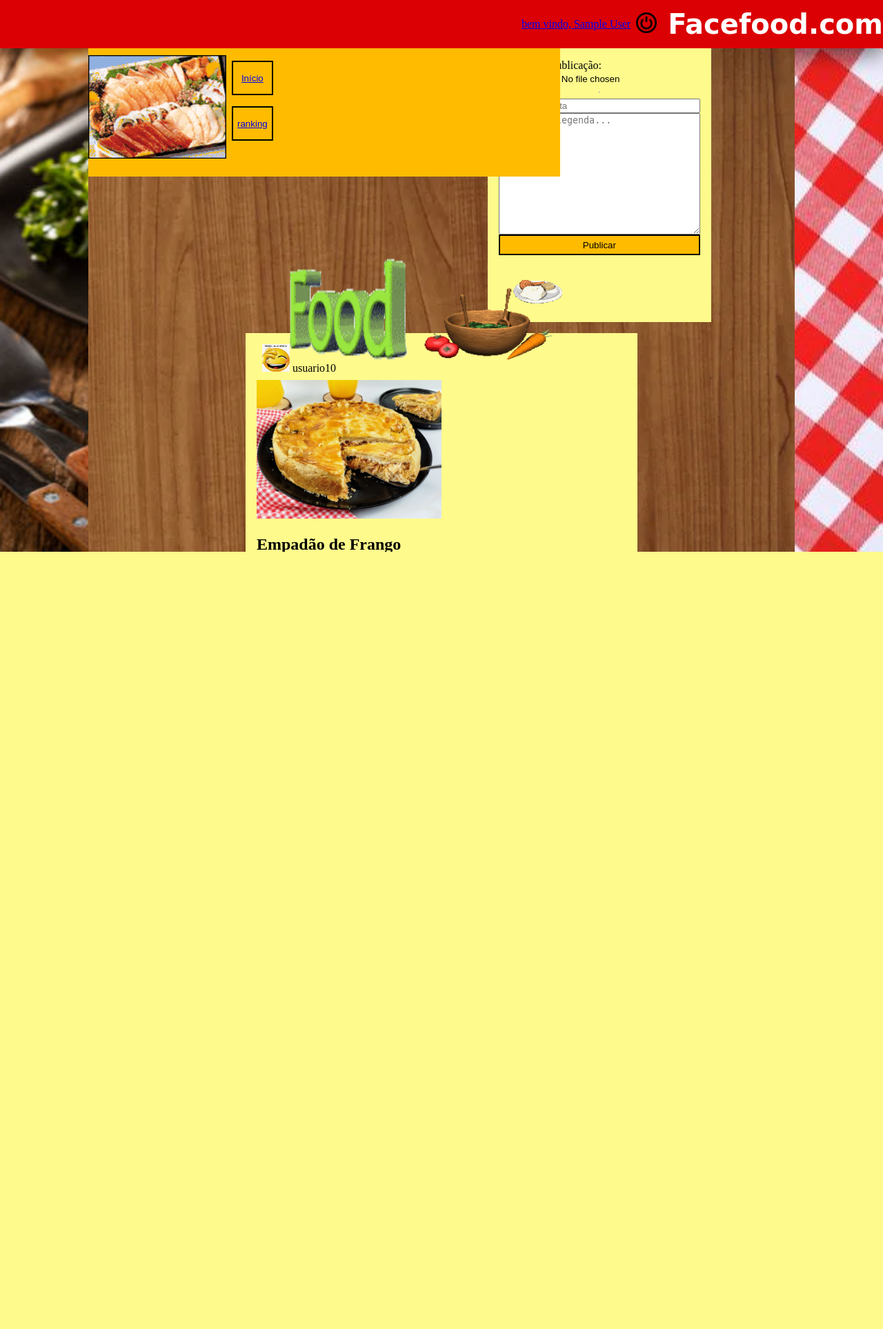
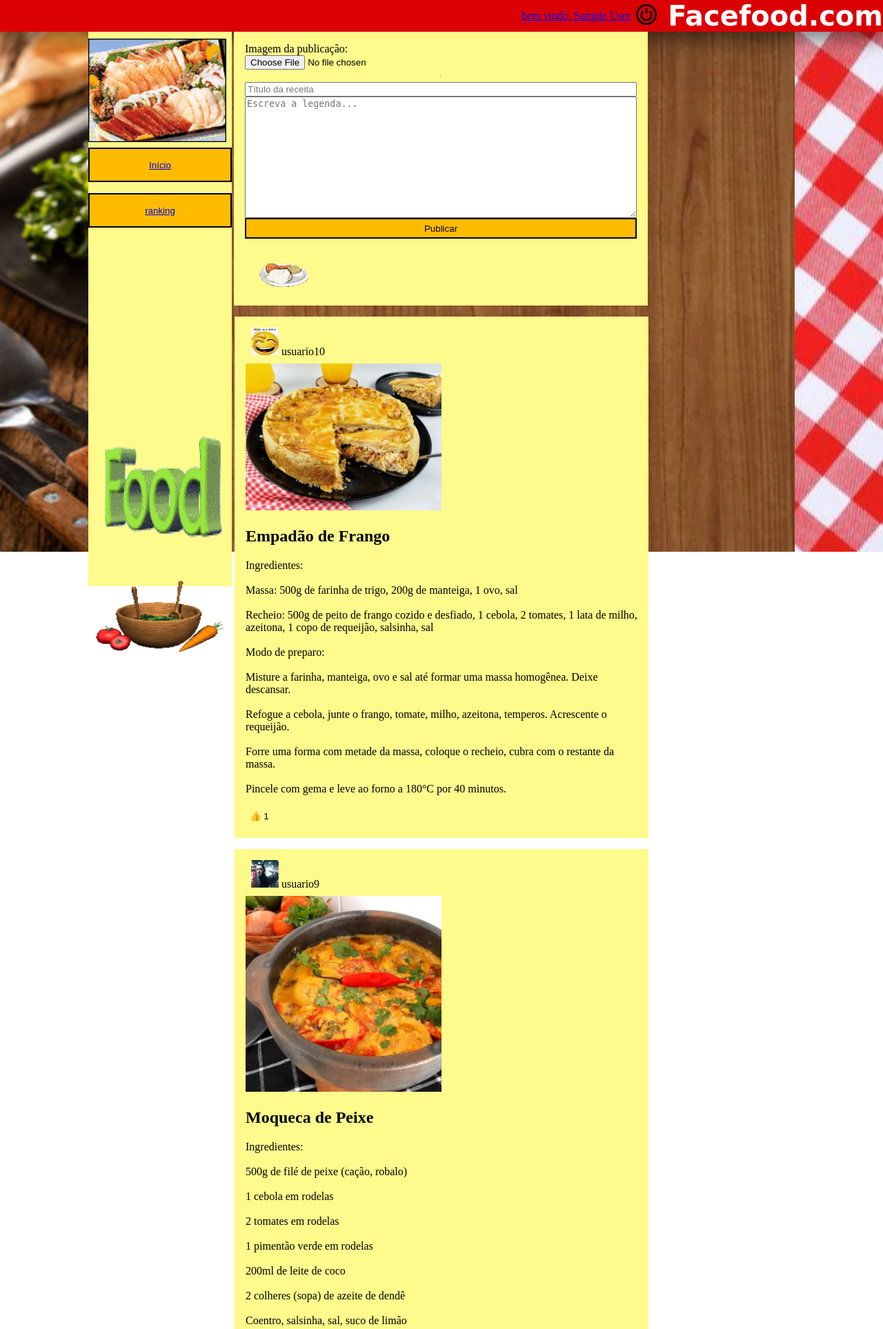
Before and after one commit to Eduardoluizfrancelianoda/GCW, a PHP site: page /mainpage.php in a window 1280 px wide. Shown: the top 1927 px of the page at 69% size. Before the commit the page ends 800 px from the top, so only its background shows below. Run offline with PHP 8.4, Linux system fonts and the light colour scheme; the visitor is signed in with stand-in values (Sample User, id 1); data comes from the database, SQL or seed files in the repository; data that the repository does not hold is empty; some web fonts are replaced.

Commit message:
conserto das texturas de fundo e importação dos inserts de comida no banco

```diff
--- a/Facefood/CSS/mainstyle.css
+++ b/Facefood/CSS/mainstyle.css
@@ -4,10 +4,6 @@
   font-style: normal;
 }
 body {
-  background-image: url("../imgs/textura enxadrada.jpg");
-  background-size: cover;
-  background-position: center;
-  background-repeat: no-repeat;
   min-height: 100vh;
   margin: 0;
   padding: 0;
@@ -37,25 +33,9 @@ button {
 }
 
 .main-content-texture {
-  background-image: url("../imgs/textura_amadeirada.jpg");
-  background-size: cover;
-  background-position: center;
-  background-repeat: no-repeat;
   margin-left: 10%;
   margin-right: 10%;
-  height: calc(100vh - 70px);
-  overflow: hidden;
-}
-
-.flex-container {
-  display: flex;
-  height: 100%;
-  width: 100%;
-}
-
-.main-content-texture > div {
-  flex-shrink: 0;
-  margin: 8px 16px;
+  z-index: 500;
 }
 
 header {
@@ -63,18 +43,18 @@ header {
   display: flex;
   align-items: center;
   justify-content: flex-end;
-  flex-wrap: wrap;
+  flex-wrap: wrap; /* responsivo em mobile vira coluna */
   overflow: hidden;
   box-shadow: 0 10px 30px rgba(0,0,0,0.5);
-  height: 70px;
 }
 
 .navbar {
-  background-color: #FFBB00;
+  background-color: #fefa8c;
   padding: 10px 0;
-  flex-shrink: 0; /* Mantém o tamanho original */
-  float: left;   /* Já existente, mas cuidado com flex */
-  height: auto;  /* Ajuste conforme necessário */
+  z-index: 2;
+  flex-direction: column;
+  float: left;
+  height: 98vh;
   position: sticky;
   top: 0;
   z-index: 1000;
@@ -125,14 +105,10 @@ header {
 }
 
 .feed {
-  flex: 1; /* Ocupa todo o espaço vertical que sobra */
-  overflow-y: auto; /* Ativa a rolagem interna */
+  flex: 1;
   padding: 16px;
   max-width: 600px;
-  margin: 0 auto;
-  width: 100%;
-  box-sizing: border-box;
-}
+  margin: 0 auto;}
 
 .form-criar-post {
   background-color: #fefa8c;
@@ -181,18 +157,24 @@ textarea {
   z-index: -1;
 }
 
-.criar-post {
-  flex-shrink: 0;
-  margin: 0 16px;
+.imagem-fundo-amadeirada {
+  position: fixed; /* ou absolute */
+  top: 0;
+  left: 0;
+  width: 70%;
+  height: 100%;
+  object-fit: cover;
+  z-index: -1;
+  margin-left: 20%;
+  margin-right: 20%;
 }
 
-.feed::-webkit-scrollbar {
-  width: 8px;
+.imagem-fundo-enxadrada {
+  position: fixed; /* ou absolute */
+  top: 0;
+  left: 0;
+  width: 100%;
+  height: 100%;
+  object-fit: cover;
+  z-index: -1;
 }
-.feed::-webkit-scrollbar-track {
-  background: #f1f1f1;
-}
-.feed::-webkit-scrollbar-thumb {
-  background: #DB0004;
-  border-radius: 4px;
-}
--- a/Facefood/mainpage.php
+++ b/Facefood/mainpage.php
@@ -50,7 +50,9 @@ $posts = $stmt->fetchAll(PDO::FETCH_ASSOC);
 </header>
 
 <!-- imagem do fundo sobre comida -->
+<img src="imgs/textura enxadrada.jpg" alt="imgs/textura enxadrada" class="imagem-fundo-enxadrada">
 <img src="imgs/imagem gostosa de comida.jpg" alt="imgs/imagem gostosa de comida" class="imagem-fundo">
+<img src="imgs/textura_amadeirada.jpg" alt="imgs/textura amadeirada" class="imagem-fundo-amadeirada">
 
 <section class="main-content-texture">
     <!-- Navbar -->
```
